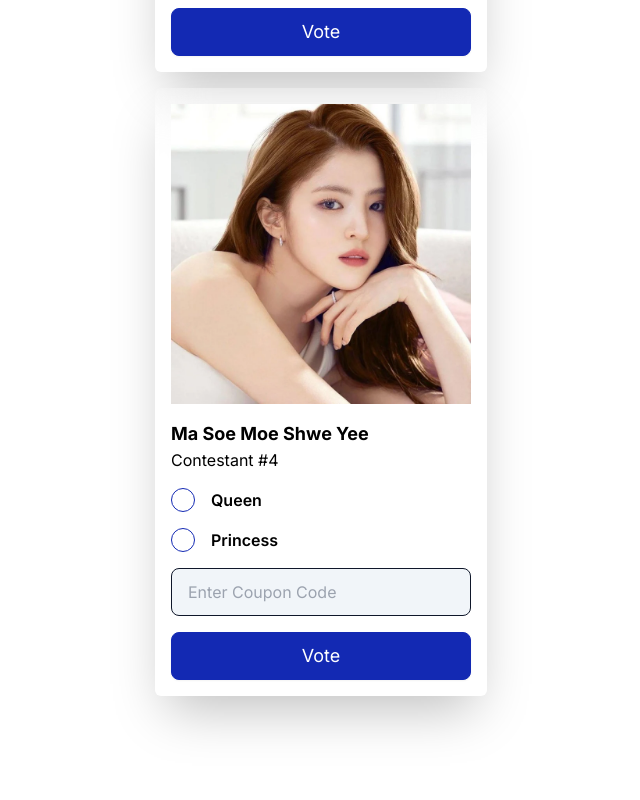
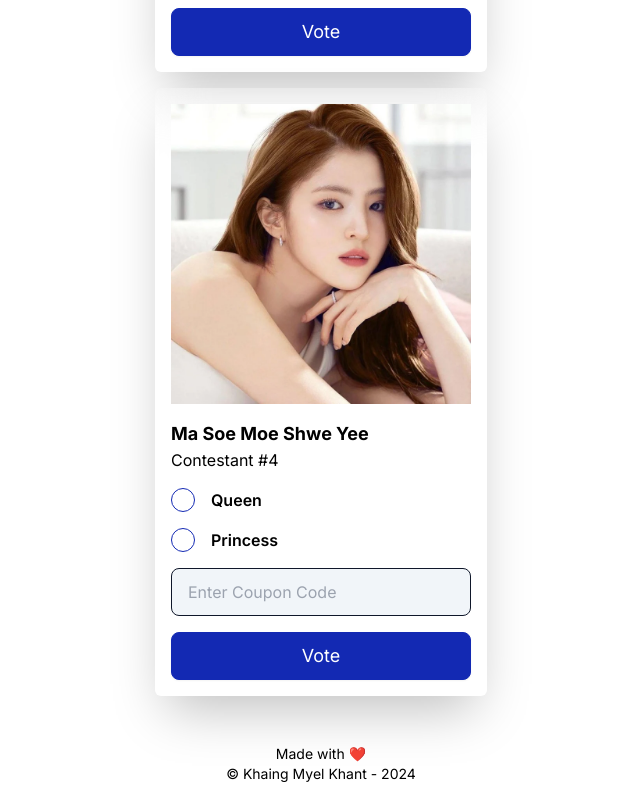
Before and after one commit to kmkhant/ucsm-fwlc-2024-voting-app, a Next.js app: page / in a window 1280 px wide. Shown: the part 4456-5256 px from the top of the page, without its empty margins (319-959 px from the left). Before the commit the page ends 5184 px from the top, so only its background shows below. Built offline with nearby package versions, Linux system fonts and the light colour scheme.

Commit message:
add: footer

```diff
--- a/src/app/page.tsx
+++ b/src/app/page.tsx
@@ -40,6 +40,10 @@ export default function Home() {
 					<Card key={idx} {...card} />
 				))}
 			</section>
+			<footer className="text-center text-sm my-4">
+				<h6>Made with ❤️</h6>
+				<h6>&copy; Khaing Myel Khant - 2024</h6>
+			</footer>
 		</main>
 	);
 }
```
